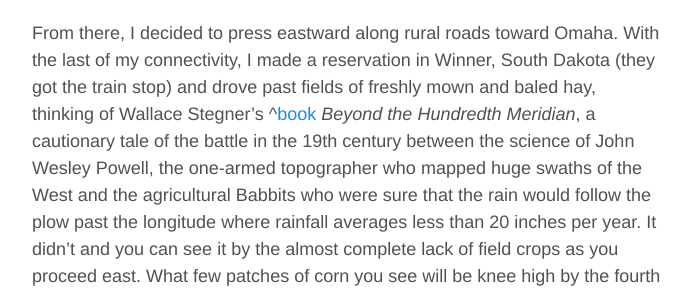
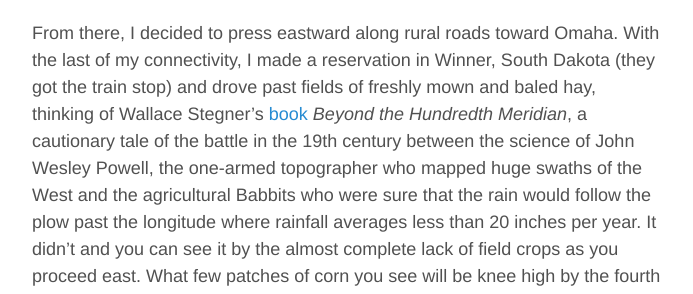
Before and after one commit to technocrat/marlow.github.io, a Jekyll site: the page built from _posts/2017-07-01-SD2nd.md, in a window 1280 px wide and 900 px high, scrolled down 12468 px. Shown: the part 237-531 px from the top of the window, without its empty margins (293-986 px from the left). Built offline with Jekyll 4.4.1, drawn with Linux system fonts in a browser that asks for light colours.

Commit message:
Syntax link

```diff
--- a/_posts/2017-07-01-SD2nd.md
+++ b/_posts/2017-07-01-SD2nd.md
@@ -145,7 +145,7 @@ The second was open,
 
 and I stepped in, had a Negro Modelo (no local drafts) and listen to the ranchers who'd just finished haying a field order double Crown Royals and gossip about the other 70 people who lived in town, their fortunes and misfortunes, the price of beef, the weather and all the other data that determine economic life or death in this part of the world.
 
-From there, I decided to press eastward along rural roads toward Omaha. With the last of my connectivity, I made a reservation in Winner, South Dakota (they got the train stop) and drove past fields of freshly mown and baled hay, thinking of Wallace Stegner's ^[book] *Beyond the Hundredth Meridian*, a cautionary tale of the battle in the 19th century between the science of John Wesley Powell, the one-armed topographer who mapped huge swaths of the West and the agricultural Babbits who were sure that the rain would follow the plow past the longitude where rainfall averages less than 20 inches per year. It didn't and you can see it by the almost complete lack of field crops as you proceed east. What few patches of corn you see will be knee high by the fourth of July, but only if you are 3-feet tall.
+From there, I decided to press eastward along rural roads toward Omaha. With the last of my connectivity, I made a reservation in Winner, South Dakota (they got the train stop) and drove past fields of freshly mown and baled hay, thinking of Wallace Stegner's [book] *Beyond the Hundredth Meridian*, a cautionary tale of the battle in the 19th century between the science of John Wesley Powell, the one-armed topographer who mapped huge swaths of the West and the agricultural Babbits who were sure that the rain would follow the plow past the longitude where rainfall averages less than 20 inches per year. It didn't and you can see it by the almost complete lack of field crops as you proceed east. What few patches of corn you see will be knee high by the fourth of July, but only if you are 3-feet tall.
 
 Flying over this country is an exercise in geometric abstraction. Driving the interstate cuts through back yards. The rural highways pass the front yards, but the place remains of its own, tenacious and unwelcoming, suspended in time and place indefinitely.
 
```
